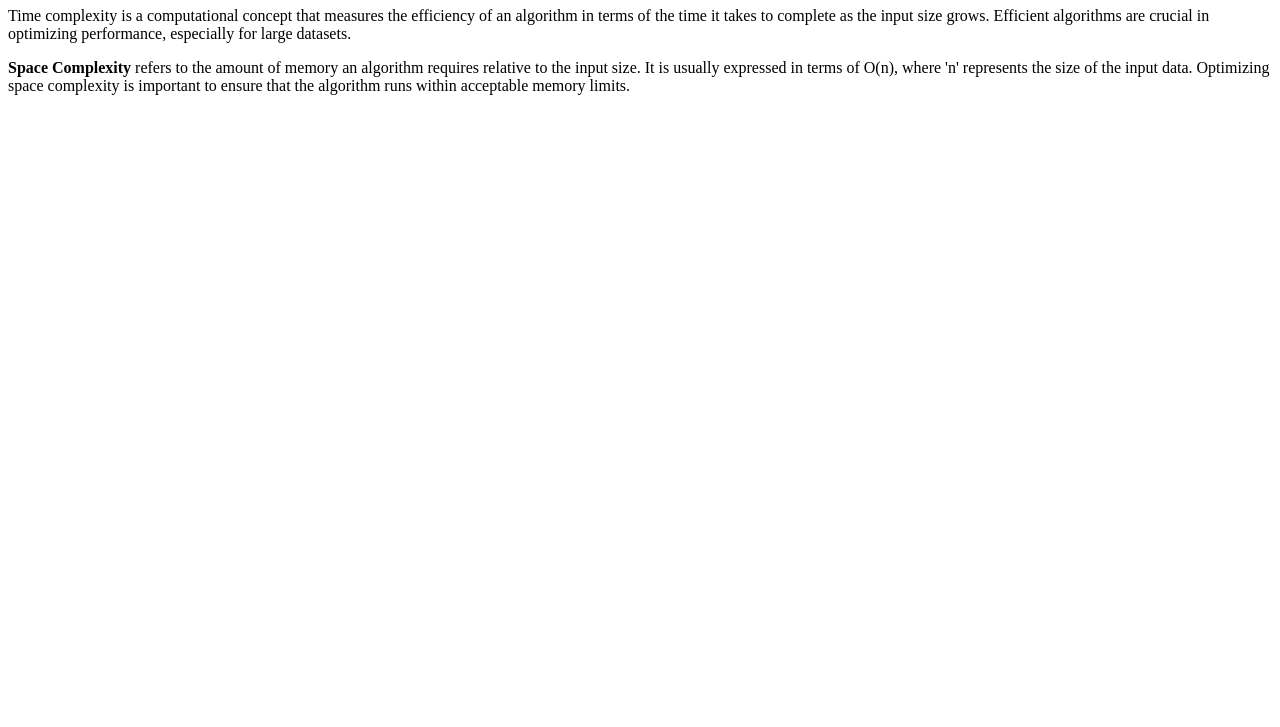
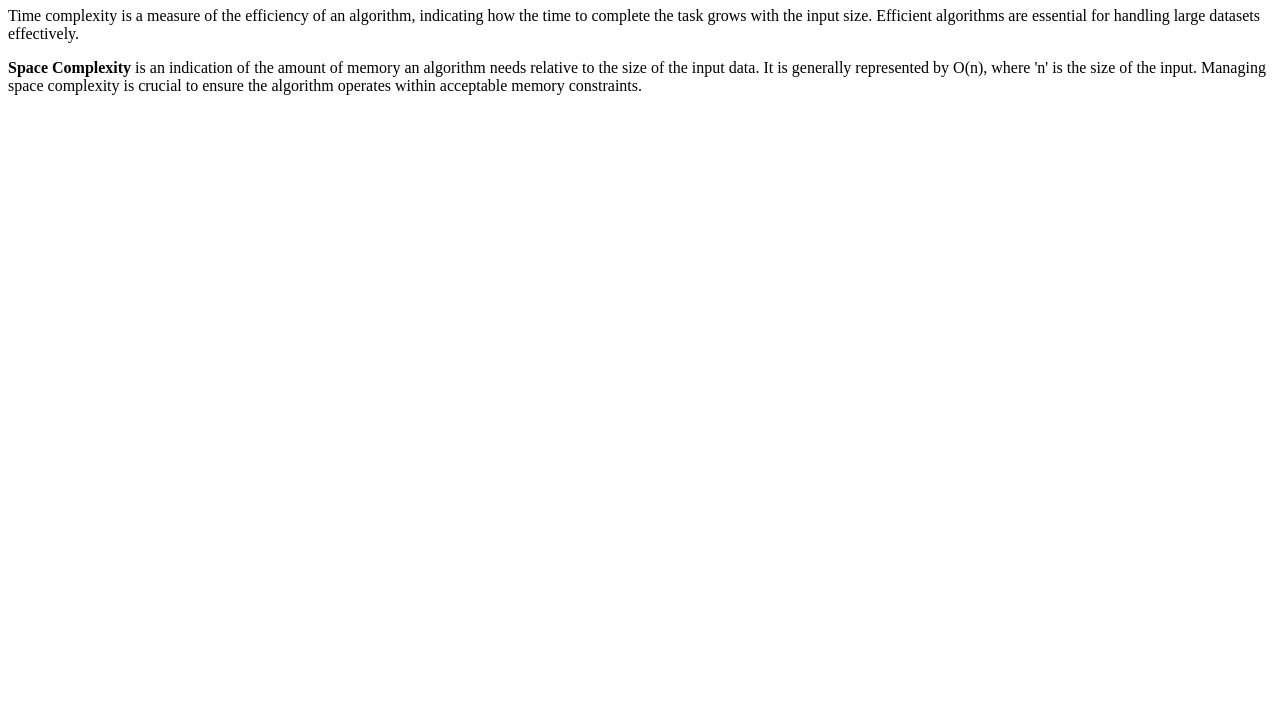
Before and after one commit to acciojob/time-and-space-complexity-dhsingh735222, a website: page main.html in a window 1280 px wide. Shown: the part 73-800 px from the top of the page. Drawn offline with Linux system fonts and the light colour scheme.

Commit message:
created a submission

```diff
--- a/main.html
+++ b/main.html
@@ -9,8 +9,8 @@
 <body>
     <!-- the entire body must be written by student -->
     <h1>Understanding Time, Space, and Complexity</h1>
-    <p>Time complexity is a computational concept that measures the efficiency of an algorithm in terms of the time it takes to complete as the input size grows. Efficient algorithms are crucial in optimizing performance, especially for large datasets.</p>
-    <p><b>Space Complexity</b> refers to the amount of memory an algorithm requires relative to the input size. It is usually expressed in terms of O(n), where 'n' represents the size of the input data. Optimizing space complexity is important to ensure that the algorithm runs within acceptable memory limits.</p>
+    <p>Time complexity is a measure of the efficiency of an algorithm, indicating how the time to complete the task grows with the input size. Efficient algorithms are essential for handling large datasets effectively.</p>
+    <p><b>Space Complexity</b> is an indication of the amount of memory an algorithm needs relative to the size of the input data. It is generally represented by O(n), where 'n' is the size of the input. Managing space complexity is crucial to ensure the algorithm operates within acceptable memory constraints.</p>
     <script type="text/javascript" src="./script.js"></script>
 </body>
 </html>
```
